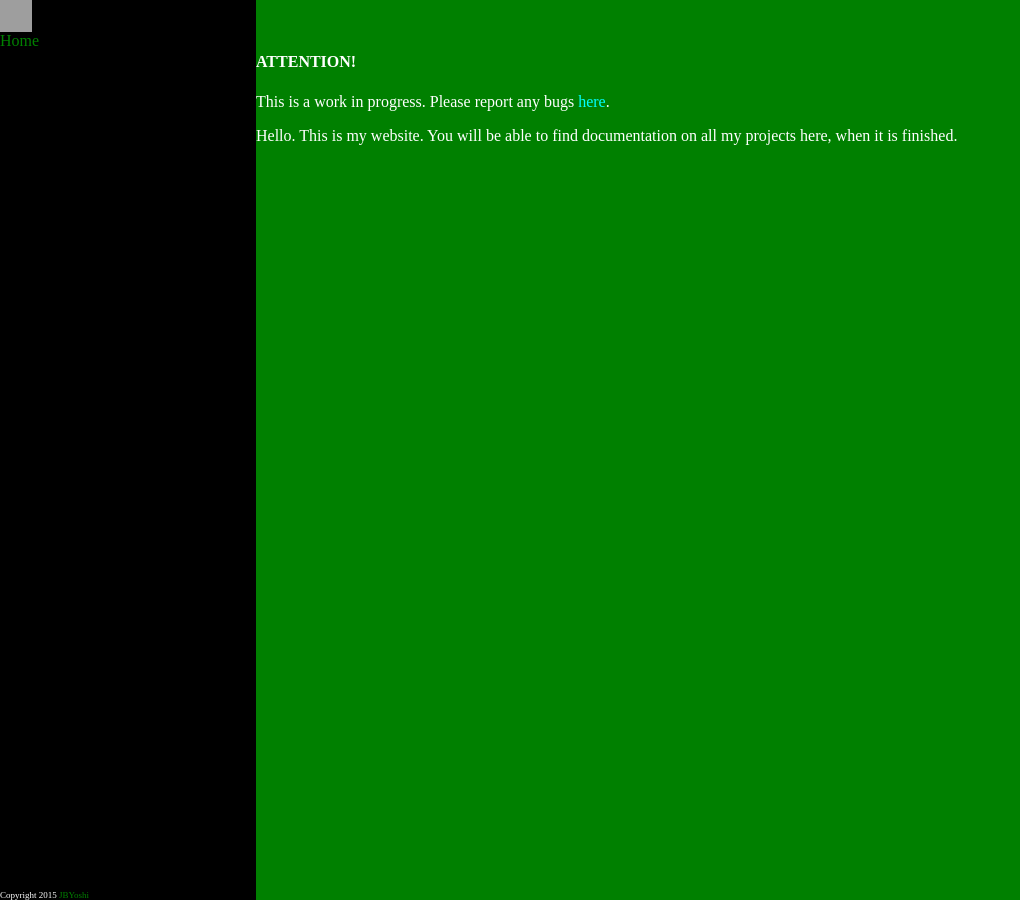
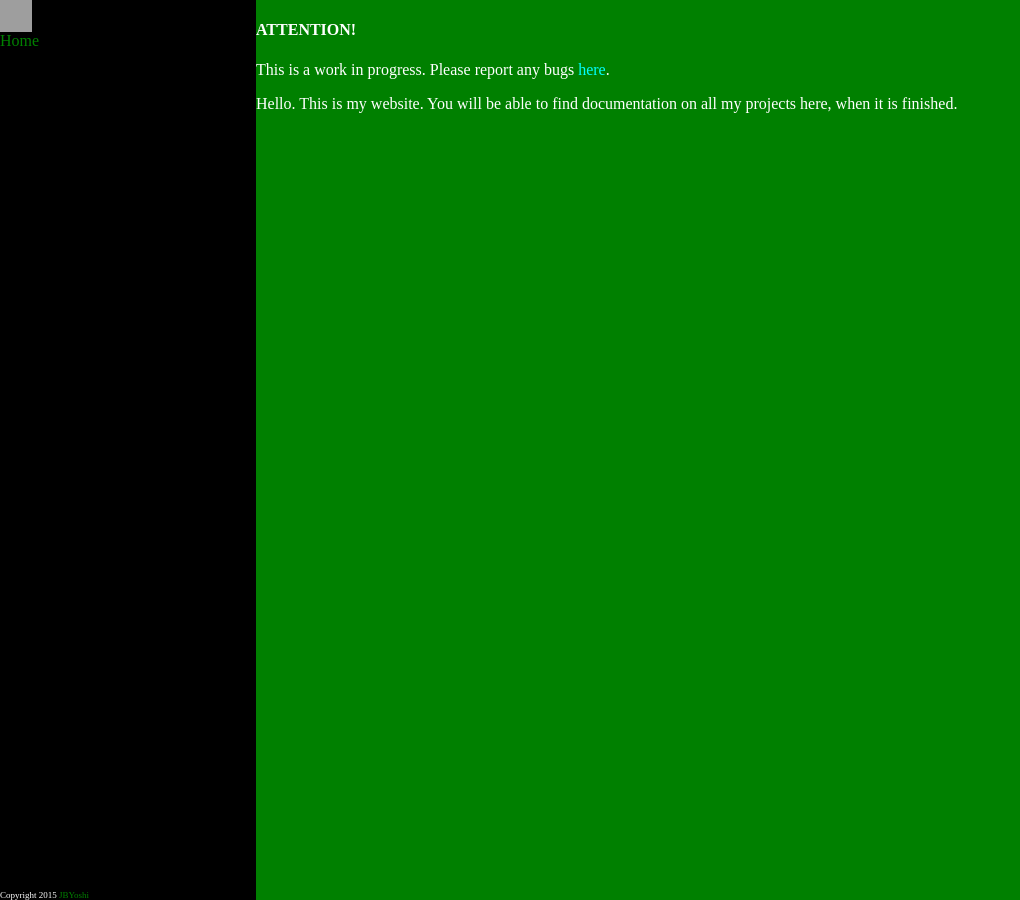
Before and after one commit to JBYoshi/jbyoshi.github.io, a Jekyll site: the page built from index.md, in a window 1280 px wide. Shown: the whole page, without its empty margins (0-1020 px from the left). Built offline with Jekyll 4.4.1, drawn with Linux system fonts in a browser that asks for light colours; grey boxes are pictures that could not be loaded.

Commit message:
Fix the ugly empty space at the top of the page.

```diff
--- a/_layouts/default.html
+++ b/_layouts/default.html
@@ -51,7 +51,7 @@
     </head>
     <body>
         <div class="content">
-            <a href="/" style="display: block;" class="logo">
+            <a href="/" class="logo">
                 <img src="{{ site.github.owner_gravatar_url }}" class="logo">
             </a>
             {{ content }}
```
